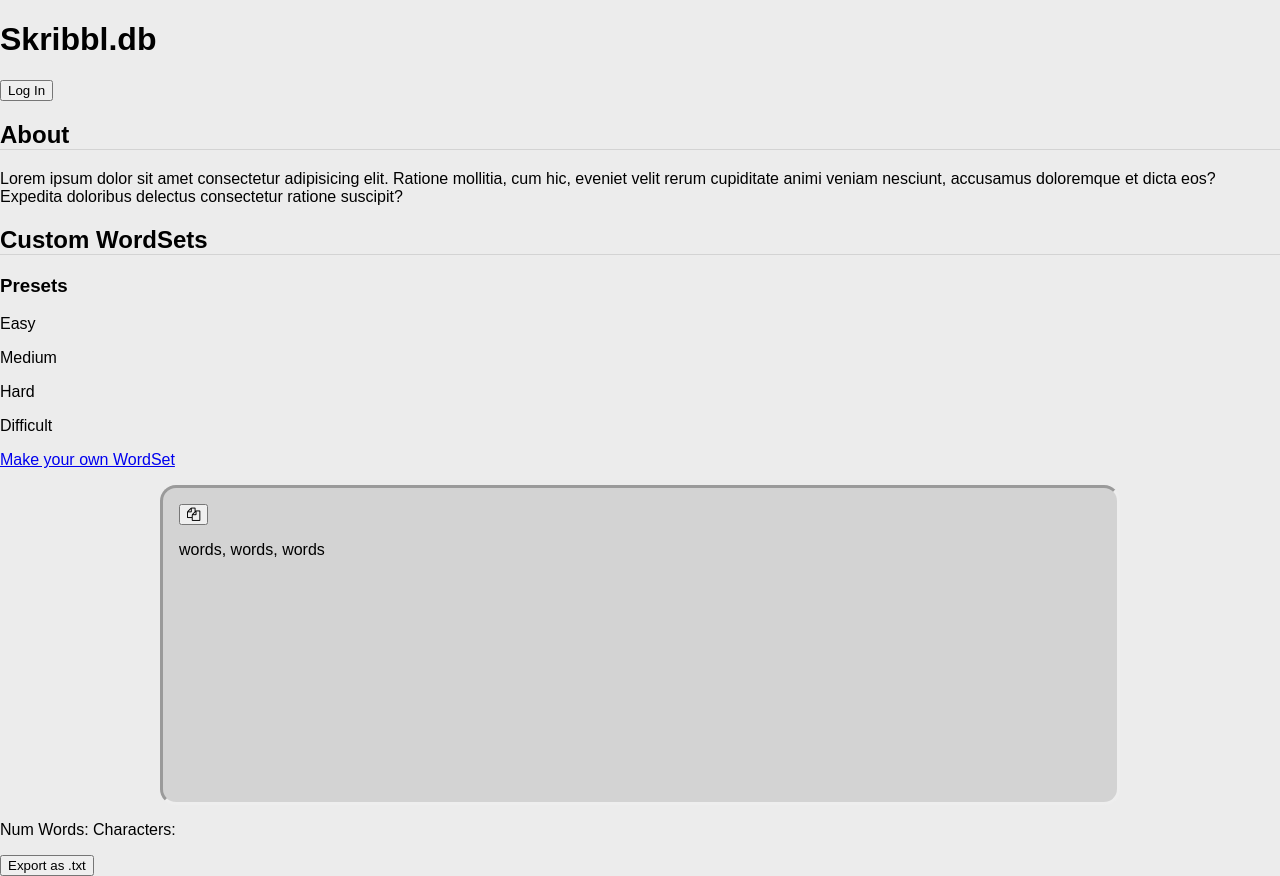
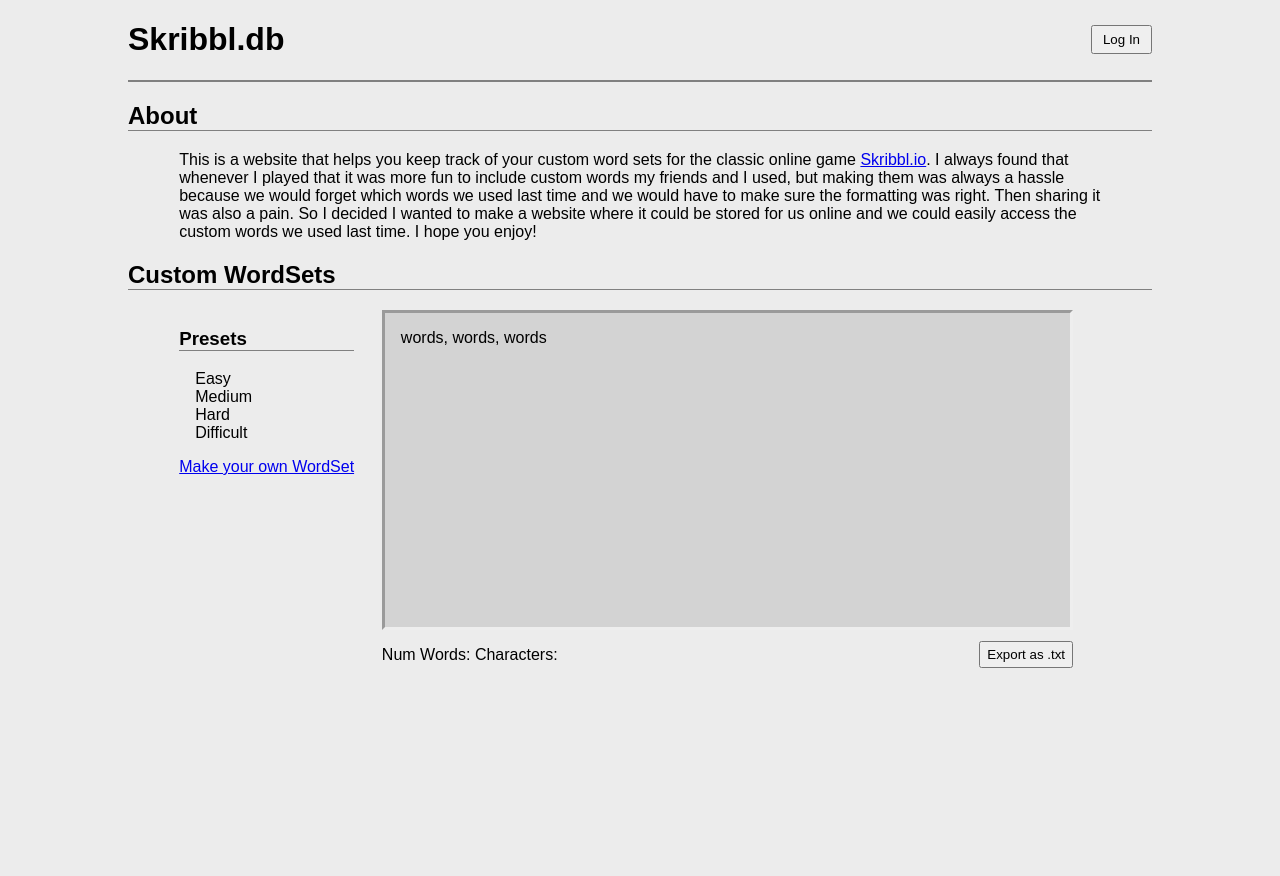
Before and after one commit to asmeulders/skribbl_db, a Django app: page / in a window 1280 px wide. After the commit the page ends 668 px from the top, so only its background shows below. Run offline with Django 5.2, Linux system fonts and the light colour scheme.

Commit message:
resolved merge

```diff
--- a/skribbl_db/assets/global.css
+++ b/skribbl_db/assets/global.css
@@ -24,7 +24,7 @@ h1 {
 }
 
 h2 {
-    border-bottom: 1px solid lightgrey;
+    border-bottom: 1px solid grey;
 }
 
 ul {
--- a/skribbl_db/static/words.css
+++ b/skribbl_db/static/words.css
@@ -1,12 +1,58 @@
+/* index.html */
+
+.page-content {
+    width: 80vw;
+    margin: auto;
+    overflow-x: hidden;
+    overflow-y: scroll;
+}
+
+/* General */
+
+.header {
+    display: flex;
+    justify-content: space-between;
+    align-items: center;
+    border-bottom: 2px solid grey;
+}
+
+.login-btn {
+    height: fit-content;
+    width: fit-content;
+    padding: 5px 10px;
+}
+
+.page-section {
+    width: 90%;
+    margin: auto;
+}
+
+/* main.html */
+
+.presets-header {
+    border-bottom: 1px solid grey;
+}
+
+.wordset-container {
+    display: flex;
+}
+
+/* Copy Box */
+
+.copy-box-container {
+    margin: auto;
+    width: 75%;
+}
+
 .copy-box {
+    position: relative;
     margin: auto;
     padding: 1em;
     box-sizing: border-box;
+    width: 100%;
     min-height: 25vw;
-    width: 75%;
     background-color: lightgrey;
     border-style: inset;
-    border-radius: 1em;
 }
 
 .copy-box a {
@@ -14,13 +60,52 @@
     text-decoration: none;
 }
 
+.copy-box p {
+    margin: 0;
+}
+
 .copy-box a:hover {
     cursor: pointer;
     color: blue;
 }
 
+.copy-box:hover .copy-btn {
+    display: block;
+}
+
+.copy-box-info {
+    display: flex;
+    justify-content: space-between;
+    align-items: center;
+}
+
+.copy-btn {
+    display: none;
+    position: absolute;
+    inset: 5px 5px auto auto;
+    width: 2em; height: 2em;
+}
+
+.export-btn {
+    height: 2em; width: fit-content;
+}
+
+.preset-list {
+    margin: 1em;
+}
+
+.preset-list p {
+    margin: 0;
+}
+
+.preset-item:hover {
+    color: darkgrey;
+    text-decoration: underline;
+    cursor: pointer;
+}
+
+/* Forms */
+
 .form-control {
-    width: 500px;
-    height: 100px;
-    border: none;
+    width: 10vw;
 }
--- a/skribbl_db/words/static/words.css
+++ b/skribbl_db/words/static/words.css
@@ -13,7 +13,7 @@
     display: flex;
     justify-content: space-between;
     align-items: center;
-    border-bottom: 2px solid lightgrey;
+    border-bottom: 2px solid grey;
 }
 
 .login-btn {
@@ -28,6 +28,10 @@
 }
 
 /* main.html */
+
+.presets-header {
+    border-bottom: 1px solid grey;
+}
 
 .wordset-container {
     display: flex;
--- a/skribbl_db/words/templates/main.html
+++ b/skribbl_db/words/templates/main.html
@@ -15,7 +15,16 @@
 
   <h2>About</h2>
   <div class="page-section">
-    <p>Lorem ipsum dolor sit amet consectetur adipisicing elit. Ratione mollitia, cum hic, eveniet velit rerum cupiditate animi veniam nesciunt, accusamus doloremque et dicta eos? Expedita doloribus delectus consectetur ratione suscipit?</p>
+    <p>
+      This is a website that helps you keep track of your custom word sets
+      for the classic online game <a href="https://skribbl.io/">Skribbl.io</a>. I always found that
+      whenever I played that it was more fun to include custom words my friends
+      and I used, but making them was always a hassle because we would forget
+      which words we used last time and we would have to make sure the formatting
+      was right. Then sharing it was also a pain. So I decided I wanted to make
+      a website where it could be stored for us online and we could easily access
+      the custom words we used last time. I hope you enjoy!
+    </p>
   </div>
 
   <h2>Custom WordSets</h2>
@@ -24,7 +33,7 @@
 
       <div class="wordset-list">
         <div class="preset-container">
-          <h3>Presets</h3>
+          <h3 class="presets-header">Presets</h3>
           <ul class="preset-list">
             <li class="preset-item"><p>Easy</p></li>
             <li class="preset-item"><p>Medium</p></li>
```
Also changed, not shown: skribbl_db/static/global.css (+12 -0 lines).
